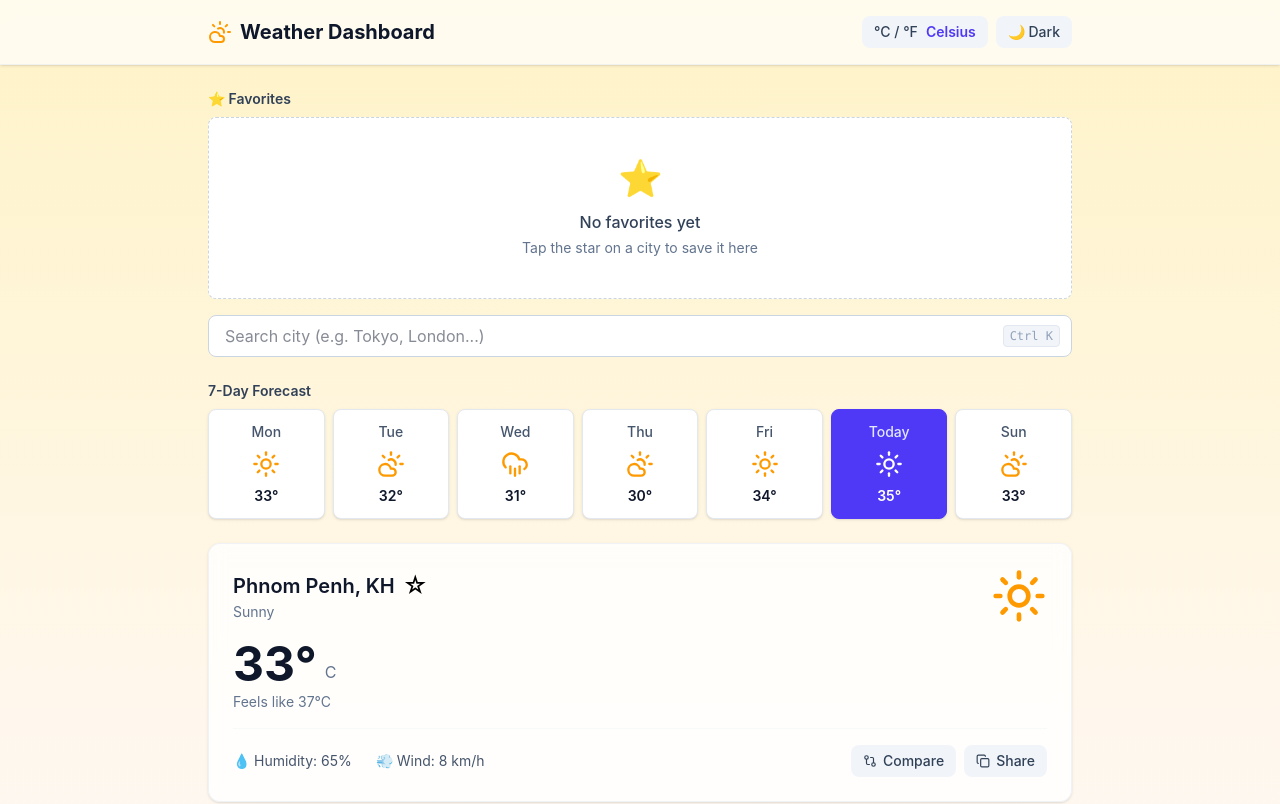
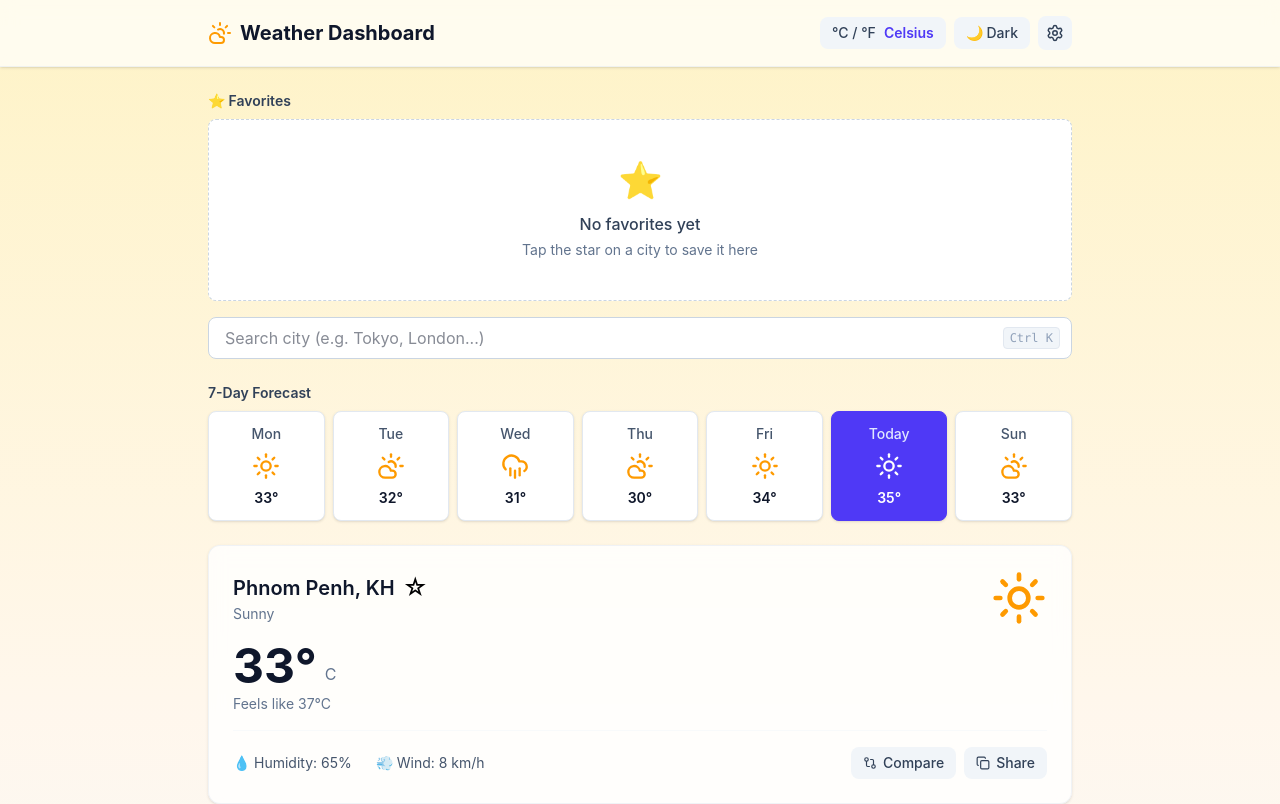
Before and after one commit to sieve-dev-sudo/weather-dashboard, a React (Vite) app: page / in a window 1280 px wide. Shown: the top 804 px of the page. Built offline with nearby package versions, Linux system fonts and the light colour scheme.

Commit message:
feat: integrate SettingsButton into Header

```diff
--- a/src/components/Header.jsx
+++ b/src/components/Header.jsx
@@ -1,8 +1,9 @@
 import { CloudSun } from 'lucide-react'
 import UnitToggle from './UnitToggle'
 import DarkModeToggle from './DarkModeToggle'
+import SettingsButton from './SettingsButton'
 
-function Header({ unit, onToggleUnit, isDark, onToggleDark }) {
+function Header({ unit, onToggleUnit, isDark, onToggleDark, onOpenSettings }) {
   return (
     <header className="bg-white/70 dark:bg-slate-800/70 backdrop-blur-sm shadow-sm border-b border-slate-200/50 dark:border-slate-700/50">
       <div className="max-w-4xl mx-auto px-4 py-3 sm:py-4 flex flex-col sm:flex-row items-center justify-between gap-2 sm:gap-0">
@@ -13,6 +14,7 @@ function Header({ unit, onToggleUnit, isDark, onToggleDark }) {
         <div className="flex items-center gap-2">
           <UnitToggle unit={unit} onToggle={onToggleUnit} />
           <DarkModeToggle isDark={isDark} onToggle={onToggleDark} />
+          <SettingsButton onClick={onOpenSettings} />
         </div>
       </div>
     </header>
```
